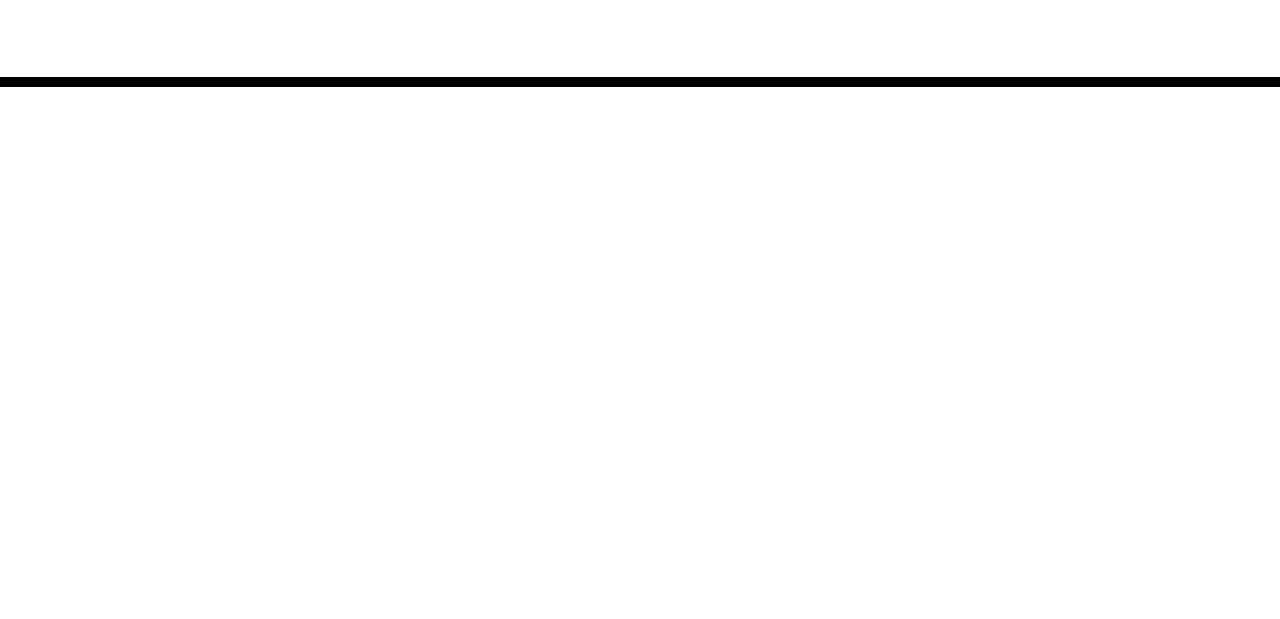
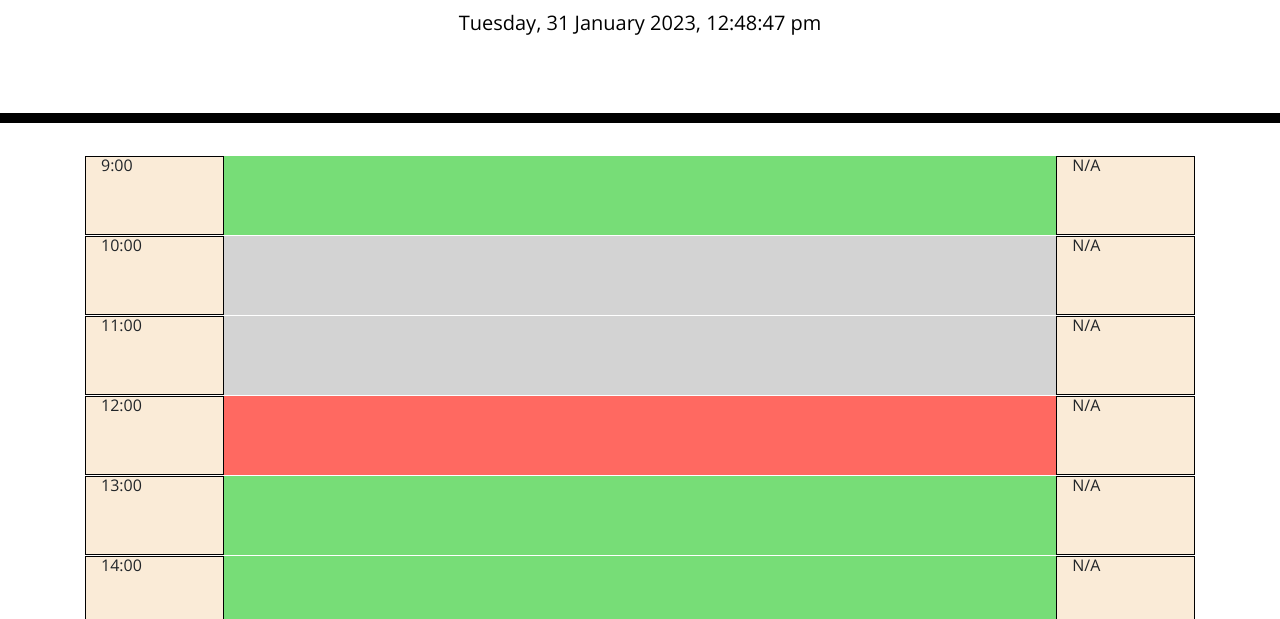
Before and after one commit to alicewestcreate/simple-calendar-third-party-API, a plain HTML site: page index.html in a window 1280 px wide. Shown: the part 181-800 px from the top of the page. Drawn offline with nearby package versions, Linux system fonts and the light colour scheme.

Commit message:
Colour time block added

```diff
--- /dev/null
+++ b/assets/script.js
@@ -0,0 +1,164 @@
+let bodyEl = $("body")
+let currentDayEl = $("#currentDay")
+let today = moment();
+let containerEl = $("#diary")
+
+
+
+// UPDATE TIME FUNCTION
+let updateTime = function() {
+    let currentDay = today.format("dddd, D MMMM YYYY, h:mm:ss a");
+    currentDayEl.text(currentDay);
+
+}
+// UPDATE TIME CALLER
+
+setInterval(updateTime, 1000);
+
+
+
+// GLOBAL VARIABLES
+
+let timeCell;
+let subjectCell;
+let statusCell;
+let entryRow;
+
+
+
+
+
+
+// DYNICALL
+
+let HH = 08
+// This function create a time Cell.
+let createTimeCell = function () {
+    HH++
+    let cell = $("<div>")
+    cell.addClass("col")
+    // cell.attr("id", HH)
+    cell.attr("data-cell", "time-cell")
+    cell.text(`${HH}:00`)
+    return(cell)
+}
+
+console.log("", createTimeCell)
+
+let createSubjectCell = function () {
+    let cell = $("<div>")
+    cell.addClass("col-9")
+    cell.attr("data-cell", "subject-cell")
+    console.log("subject",cell)
+    return(cell)
+}
+let createStatusCell = function () {
+    let cell = $("<div>")
+    cell.addClass("col")
+    cell.attr("data-cell", "status-cell")
+    cell.text("N/A")
+    console.log("status", cell)
+    return(cell)
+}
+
+
+let createEntryRow = function () {
+    let row = $("<div>")
+    row.addClass("row")
+    return(row)
+
+}
+
+
+
+let appear = function () {
+    for (let i = 0; i < 9; i++ ) {
+        timeCell = createTimeCell()
+        subjectCell = createSubjectCell()
+        statusCell = createStatusCell()
+        entryRow  = createEntryRow()
+        entryRow.attr("id", HH)
+        entryRow.attr("data-row", HH)
+        entryRow.append(timeCell, subjectCell, statusCell)
+        containerEl.append(entryRow)
+    }
+
+}
+
+// - CODE ACTING FUNKY - KEEPS CONTINUING THE FOR LOOP
+// $( window ).scroll(function() {
+//     appear()
+// });
+appear()
+
+
+
+
+
+
+
+
+
+
+
+let currentHour = today.format("HH")
+console.log(currentHour)
+
+let allrows = containerEl.children()
+
+
+// THIS IS NEED TO BE WRAPPED IN A SETINTERVAL REFRESH TIMER!
+
+for (let index = 0; index < allrows.length; index++) {
+    let row = allrows.eq([index])
+    let dataRow = row.attr("data-row")
+    let subjectCol = row.children().eq([1])
+
+    if (dataRow  === currentHour) {
+        console.log(dataRow)
+        subjectCol.addClass("present")
+        subjectCell.removeClass("future past")
+
+    } else if (dataRow > currentHour) {
+        console.log(dataRow)
+        subjectCol.addClass("future")
+        subjectCell.removeClass("present past")
+
+    } else if (dataRow < currentHour) {
+        subjectCol.addClass("past")
+        subjectCell.removeClass("future")
+    }
+
+    // QUESTION - HOW TO STOP COMPUTER THINKING 9 IS GREAT THAN 12 BECUASE IT STARTS WITH A ONE.
+}
+
+
+
+
+
+
+
+
+
+
+//   // 1. Create a for-loop to iterate through the letters array.
+//   for (var i = 0; i < letters.length; i++) {
+
+//     // Inside the loop...
+
+//     // 2. Create a variable named "letterBtn" equal to $("<button>");
+//     var letterBtn = $("<button>");
+
+//     // 3. Then give each "letterBtn" the following classes: "letter-button" "letter" "letter-button-color".
+//     letterBtn.addClass("letter-button letter letter-button-color");
+
+//     // 4. Then give each "letterBtn" a data-attribute called "data-letter".
+//     letterBtn.attr("data-letter", letters[i]);
+
+//     // 5. Then give each "letterBtns" a text equal to "letters[i]".
+//     letterBtn.text(letters[i]);
+
+//     // 6. Finally, append each "letterBtn" to the "#buttons" div (provided).
+//     $("#buttons").append(letterBtn);
+
+//   }
--- a/assets/style.css
+++ b/assets/style.css
@@ -2,6 +2,7 @@ body {
   font-family: 'Open Sans', sans-serif;
   font-size: 16px;
   line-height: 1;
+  height: 200vh;
 }
 
 textarea {
@@ -42,6 +43,22 @@ textarea {
   border-top: 1px dashed #000000;
 }
 
+
+
+.row {
+  background-color:antiquewhite;
+}
+.col {
+  border: black 1px solid;
+
+}
+
+
+
+
+
+
+
 .past {
   background-color: #d3d3d3;
   color: white;
--- a/index.html
+++ b/index.html
@@ -28,11 +28,20 @@
       <p class="lead">A simple calendar app for scheduling your work day</p>
       <p id="currentDay" class="lead"></p>
     </header>
-    <div class="container">
-      <!-- Timeblocks go here -->
-    </div>
+    <main class="container">
+      <div id="diary" class="container">
+        <!-- <div class="row">
+          <div class="col"></div>
+          <div class="col col-9"></div>
+          <div class="col"></div> -->
+
+        </div>
+        <!-- Timeblocks go here -->
+      </div>
+    </main>
 
     <script src="https://cdnjs.cloudflare.com/ajax/libs/jquery/3.2.1/jquery.min.js"></script>
     <script src="https://cdnjs.cloudflare.com/ajax/libs/moment.js/2.24.0/moment.min.js"></script>
+    <script src="assets/script.js"></script>
   </body>
 </html>
```
Also changed, not shown: 1 other file.
